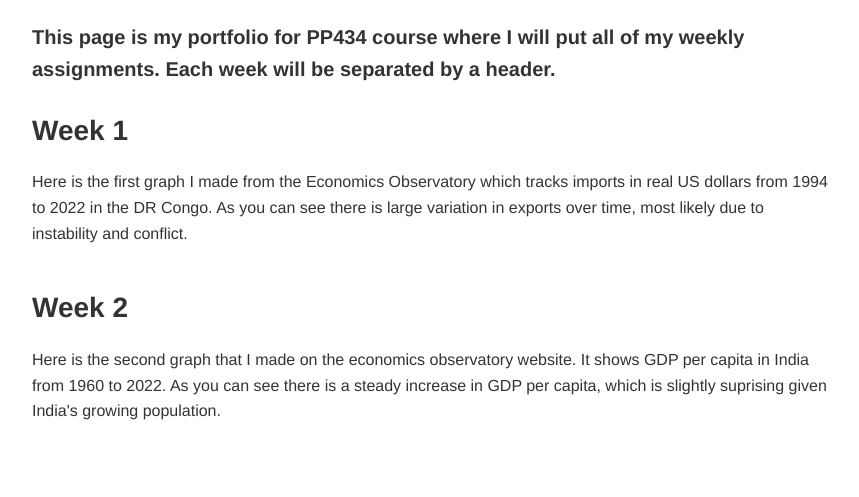
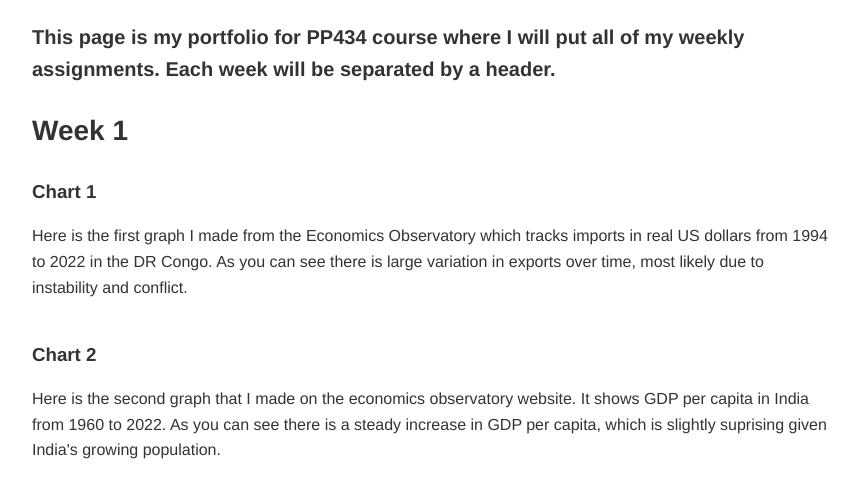
Before and after one commit to meera-burghardt/meera-burghardt.github.io, a plain HTML site: page portfolio.html in a window 1280 px wide. Shown: the part 177-674 px from the top of the page, without its empty margins (208-1067 px from the left). Drawn offline with Linux system fonts and the light colour scheme; a script that the page names is missing.

Commit message:
updated portfolio

```diff
--- a/portfolio.html
+++ b/portfolio.html
@@ -61,6 +61,7 @@
     <section>
         <div class="chart-description">
             <h2>Week 1</h2>
+            <h3>Chart 1</h3>
             <p> <!-- This is a paragraph, it's the main way to display text on a web page -->
                 Here is the first graph I made from the Economics Observatory which tracks imports in real US dollars from 1994 to 2022 in the DR Congo.
                 As you can see there is large variation in exports over time, most likely due to instability and conflict.
@@ -74,7 +75,7 @@
 
     <section>
         <div class="chart-description">
-            <h2>Week 2</h2>
+            <h3>Chart 2</h3>
             <p> <!-- This is a paragraph, it's the main way to display text on a web page -->
                Here is the second graph that I made on the economics observatory website. It shows GDP per capita in India from 1960 to 2022.
                As you can see there is a steady increase in GDP per capita, which is slightly suprising given India's growing population.
```
